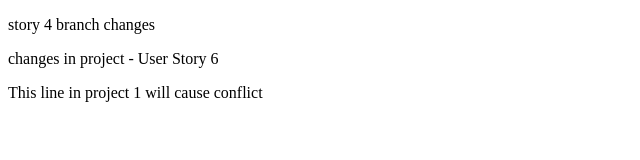
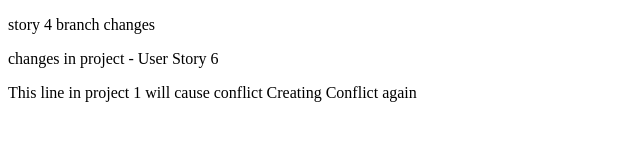
Before and after one commit to akshayj-hbwsl/gitUserStories, a plain HTML site: page index.html in a window 1280 px wide. Shown: the whole page, without its empty margins (0-640 px from the left). Drawn offline with Linux system fonts and the light colour scheme.

Commit message:
create conflict again

```diff
--- a/index.html
+++ b/index.html
@@ -13,3 +13,5 @@
 </html>
 
 This line in project 1 will cause conflict
+
+Creating Conflict again
```
